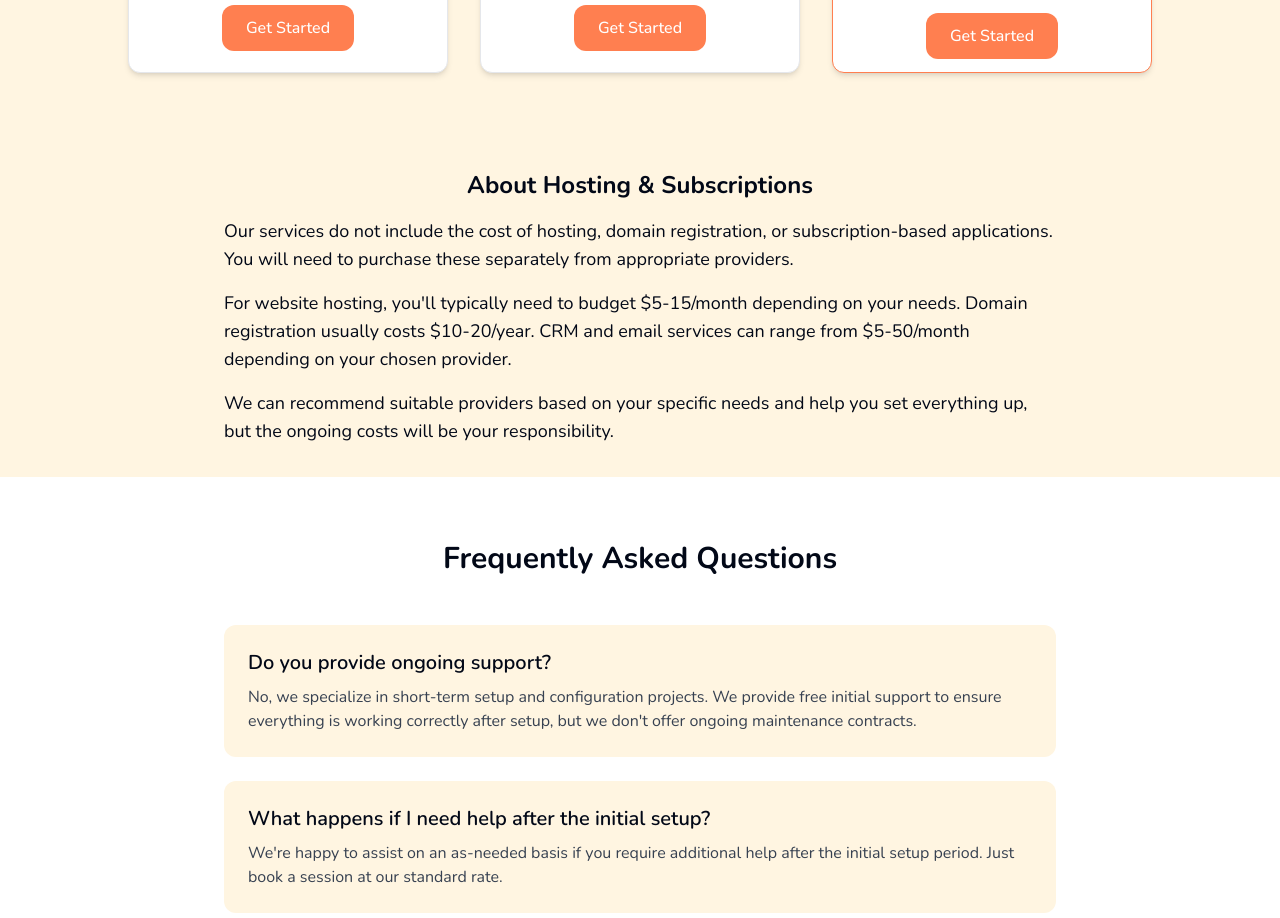
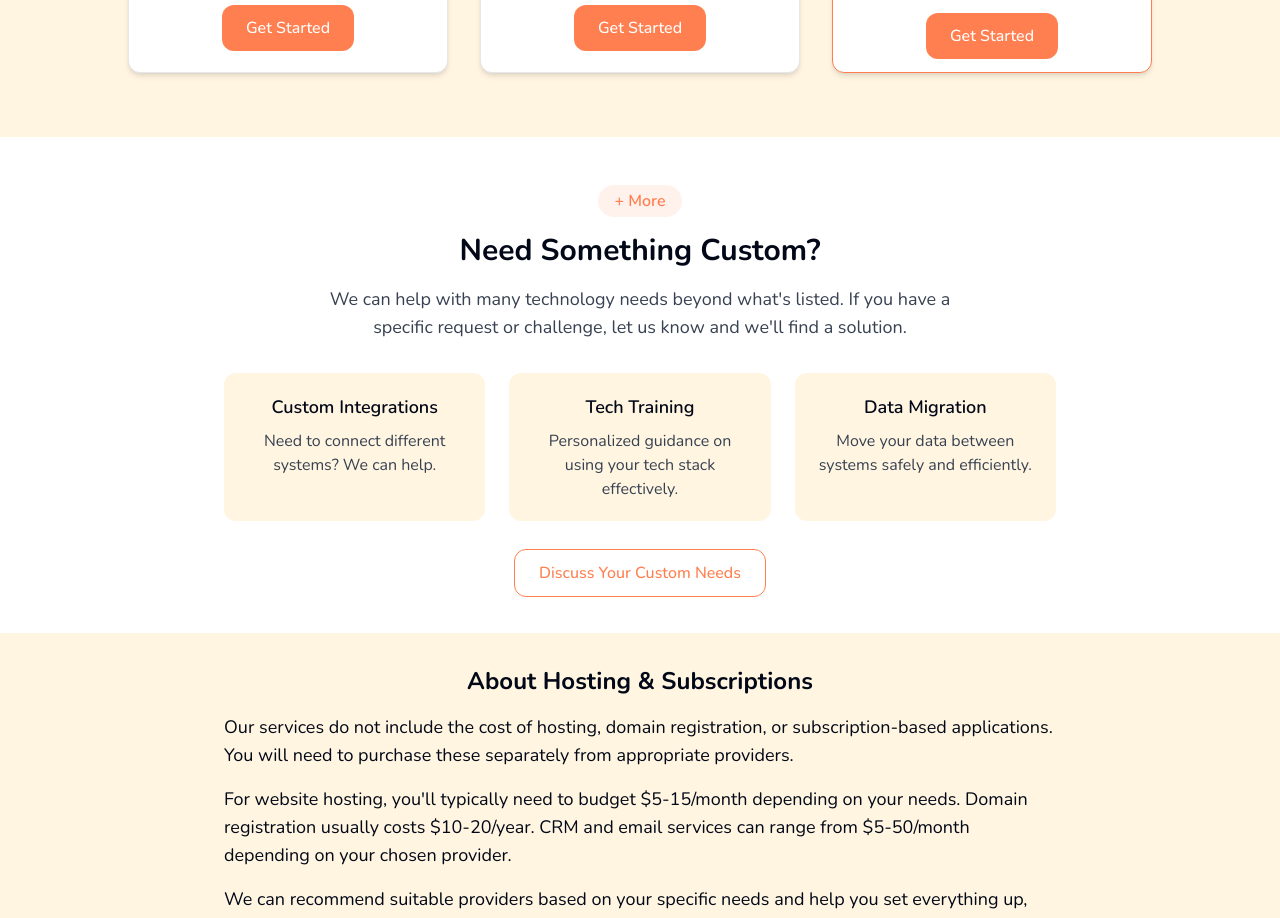
Before and after one commit to rensmith-business-projects/simple-start-site-build, a React (Vite) app: page /pricing in a window 1280 px wide. Shown: the part 780-1698 px from the top of the page. Built offline with nearby package versions, Linux system fonts and the light colour scheme.

Commit message:
Add "more" section to contact page
Add a section to the contact page to encourage users to reach out for custom solutions.

```diff
--- a/src/pages/Pricing.tsx
+++ b/src/pages/Pricing.tsx
@@ -1,4 +1,3 @@
-
 import { Link } from 'react-router-dom';
 import { Card, CardContent, CardHeader } from "@/components/ui/card";
 
@@ -175,6 +174,36 @@ const Pricing = () => {
         </div>
       </section>
 
+      {/* + More Section */}
+      <section className="py-12 px-4 bg-white">
+        <div className="container mx-auto max-w-4xl text-center">
+          <div className="inline-block mb-4 px-4 py-1 bg-orange/10 rounded-full">
+            <span className="text-orange font-semibold">+ More</span>
+          </div>
+          <h2 className="text-3xl font-bold mb-4">Need Something Custom?</h2>
+          <p className="text-lg text-gray-700 mb-8 max-w-2xl mx-auto">
+            We can help with many technology needs beyond what's listed. If you have a specific request or challenge, let us know and we'll find a solution.
+          </p>
+          <div className="grid grid-cols-1 sm:grid-cols-2 md:grid-cols-3 gap-6 mb-10">
+            <div className="bg-cream p-5 rounded-lg">
+              <h3 className="font-semibold text-lg mb-2">Custom Integrations</h3>
+              <p className="text-gray-700">Need to connect different systems? We can help.</p>
+            </div>
+            <div className="bg-cream p-5 rounded-lg">
+              <h3 className="font-semibold text-lg mb-2">Tech Training</h3>
+              <p className="text-gray-700">Personalized guidance on using your tech stack effectively.</p>
+            </div>
+            <div className="bg-cream p-5 rounded-lg">
+              <h3 className="font-semibold text-lg mb-2">Data Migration</h3>
+              <p className="text-gray-700">Move your data between systems safely and efficiently.</p>
+            </div>
+          </div>
+          <Link to="/contact" className="btn-secondary">
+            Discuss Your Custom Needs
+          </Link>
+        </div>
+      </section>
+
       {/* Hosting Notice */}
       <section className="py-8 px-4 bg-cream">
         <div className="container mx-auto max-w-4xl">
```
